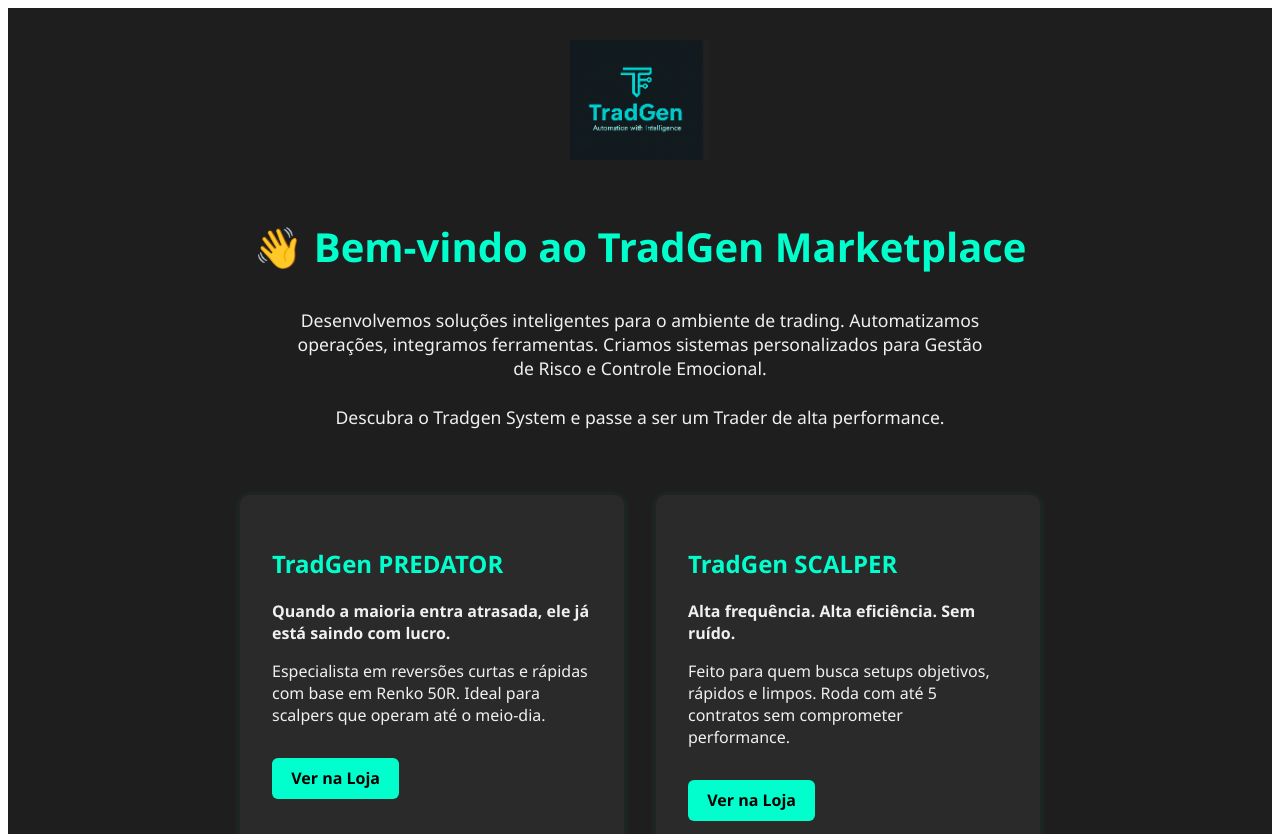
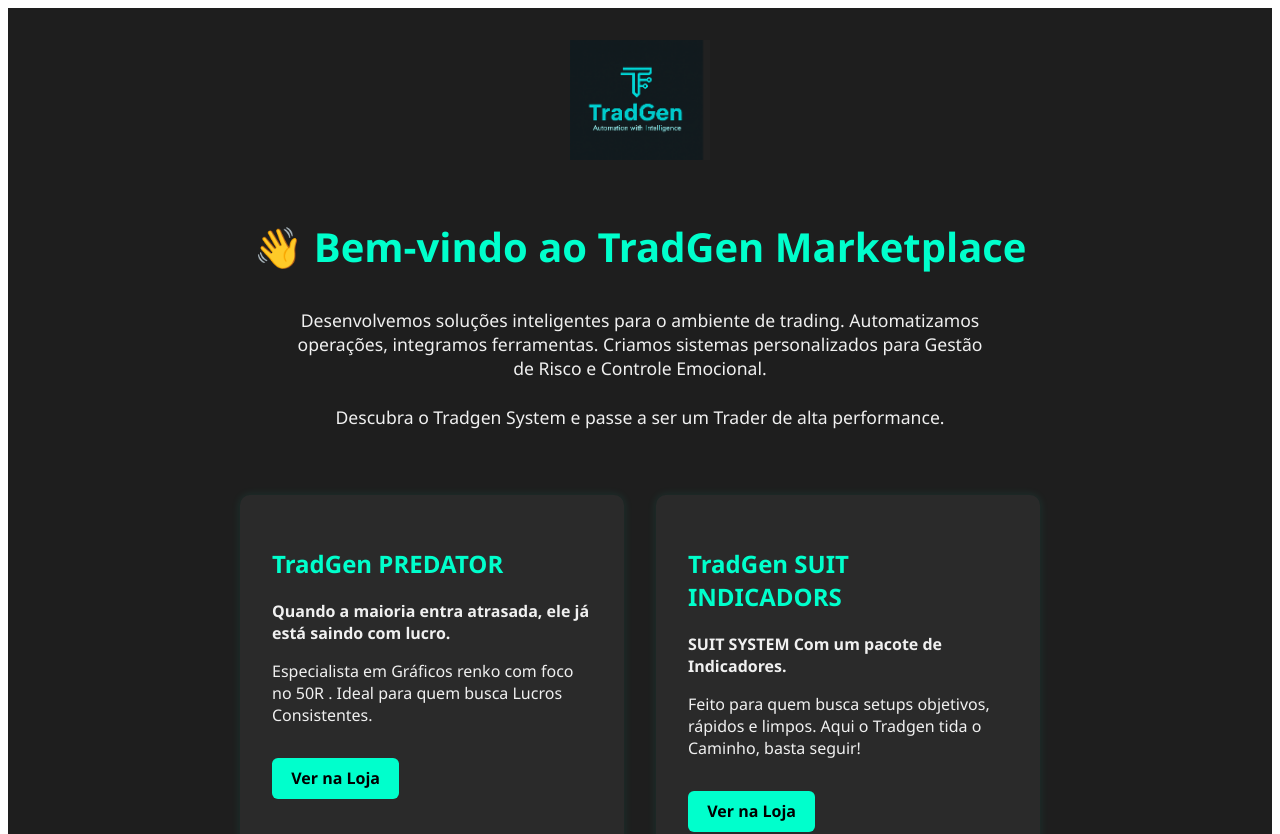
Before and after one commit to Ronaldop333/tradegen-marketplace, a Next.js app in the folder frontend/: page / in a window 1280 px wide. Shown: the top 834 px of the page. Built offline with nearby package versions, Linux system fonts and the light colour scheme.

Commit message:
Update index.tsx

```diff
--- a/frontend/pages/index.tsx
+++ b/frontend/pages/index.tsx
@@ -51,8 +51,8 @@
             Quando a maioria entra atrasada, ele já está saindo com lucro.
           </p>
           <p style={{ marginTop: "0.5rem" }}>
-            Especialista em reversões curtas e rápidas com base em Renko 50R.
-            Ideal para scalpers que operam até o meio-dia.
+            Especialista em Gráficos renko com foco no 50R .
+            Ideal para quem busca Lucros Consistentes.
           </p>
           <a
             href="https://loja.nelogica.com.br"
@@ -83,13 +83,13 @@
             boxShadow: "0 0 10px rgba(0,255,204,0.1)",
           }}
         >
-          <h2 style={{ color: "#00ffcc" }}>TradGen SCALPER</h2>
+          <h2 style={{ color: "#00ffcc" }}>TradGen SUIT INDICADORS</h2>
           <p style={{ fontWeight: "bold", marginTop: "1rem" }}>
-            Alta frequência. Alta eficiência. Sem ruído.
+            SUIT SYSTEM Com um pacote de Indicadores.
           </p>
           <p style={{ marginTop: "0.5rem" }}>
             Feito para quem busca setups objetivos, rápidos e limpos.
-            Roda com até 5 contratos sem comprometer performance.
+            Aqui o Tradgen tida o Caminho, basta seguir!
           </p>
           <a
             href="https://loja.nelogica.com.br"
```
